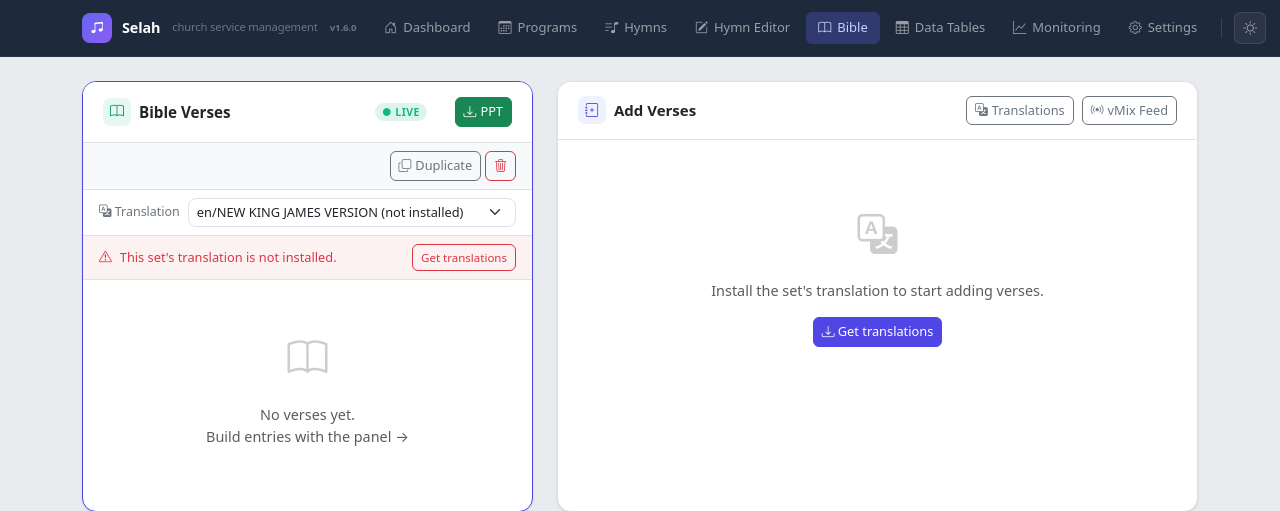
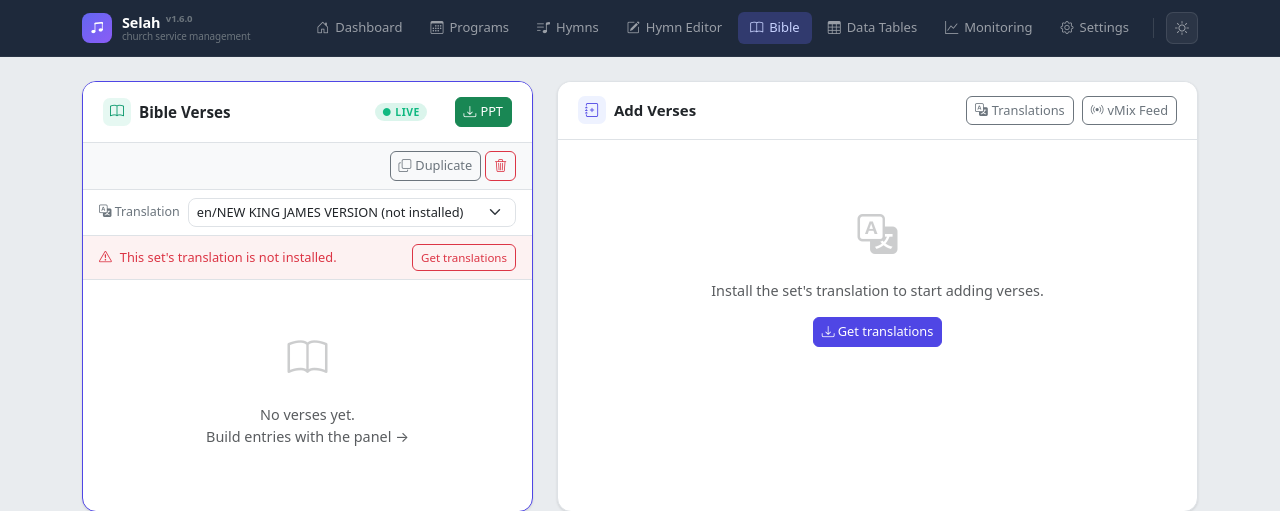
Before and after one commit to rykovv/selah, a FastAPI app: page /bible in a window 1280 px wide. Shown: the top 511 px of the page. Run offline with FastAPI, Linux system fonts and the light colour scheme; data comes from the database, SQL or seed files in the repository; data that the repository does not hold is empty; some libraries are stand-ins or nearby versions.

Commit message:
stack navbar tagline below the Selah brand name
Co-Authored-By: Claude Fable 5 <noreply@anthropic.com>

```diff
--- a/src/selah/templates/base.html
+++ b/src/selah/templates/base.html
@@ -838,9 +838,13 @@
                 <div class="cm-brand-mark">
                     <i class="bi bi-music-note-beamed text-white"></i>
                 </div>
-                Selah
-                <span class="text-secondary d-none d-md-inline" style="font-size: 0.7rem; font-weight: 400; margin-left: 2px;">church service management</span>
-                <span class="text-secondary" style="font-size: 0.6rem; vertical-align: super; margin-left: 2px;">v{{ app_version }}</span>
+                <div class="d-flex flex-column" style="line-height: 1.15;">
+                    <span>
+                        Selah
+                        <span class="text-secondary" style="font-size: 0.6rem; vertical-align: super; margin-left: 2px;">v{{ app_version }}</span>
+                    </span>
+                    <span class="text-secondary d-none d-md-inline" style="font-size: 0.62rem; font-weight: 400;">church service management</span>
+                </div>
             </a>
 
             <div class="d-flex align-items-center gap-1 ms-auto">
```
